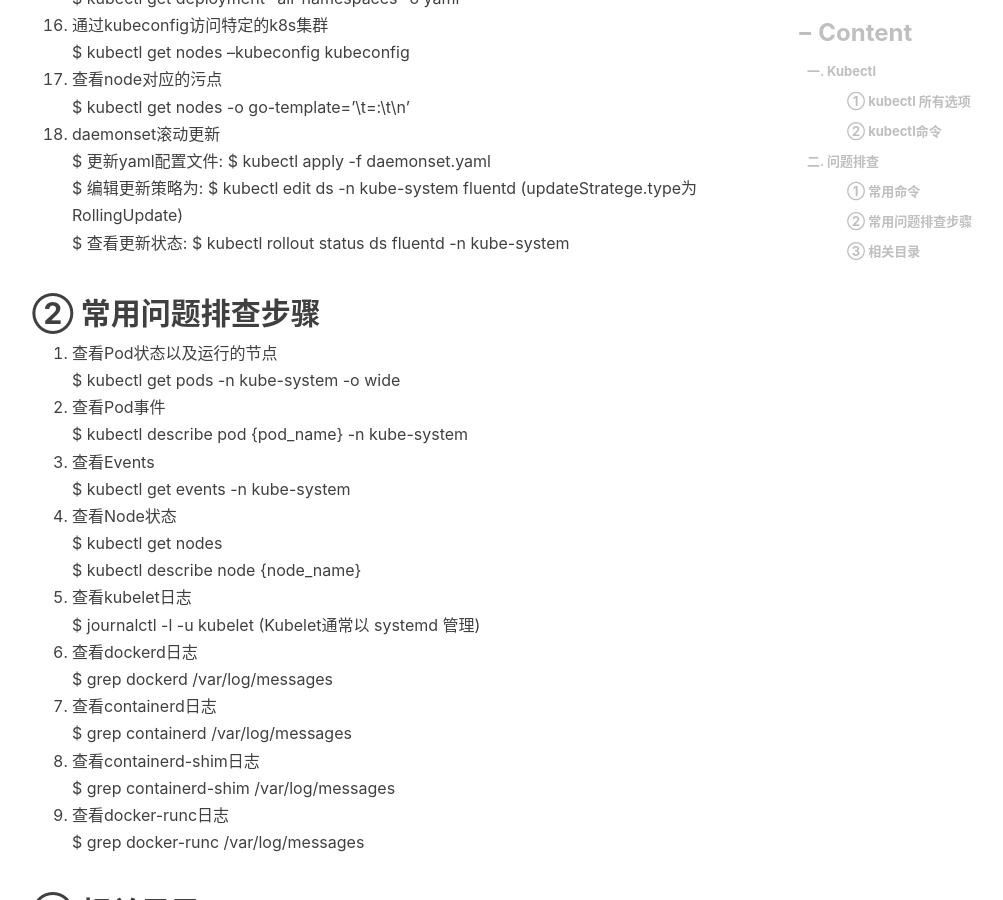
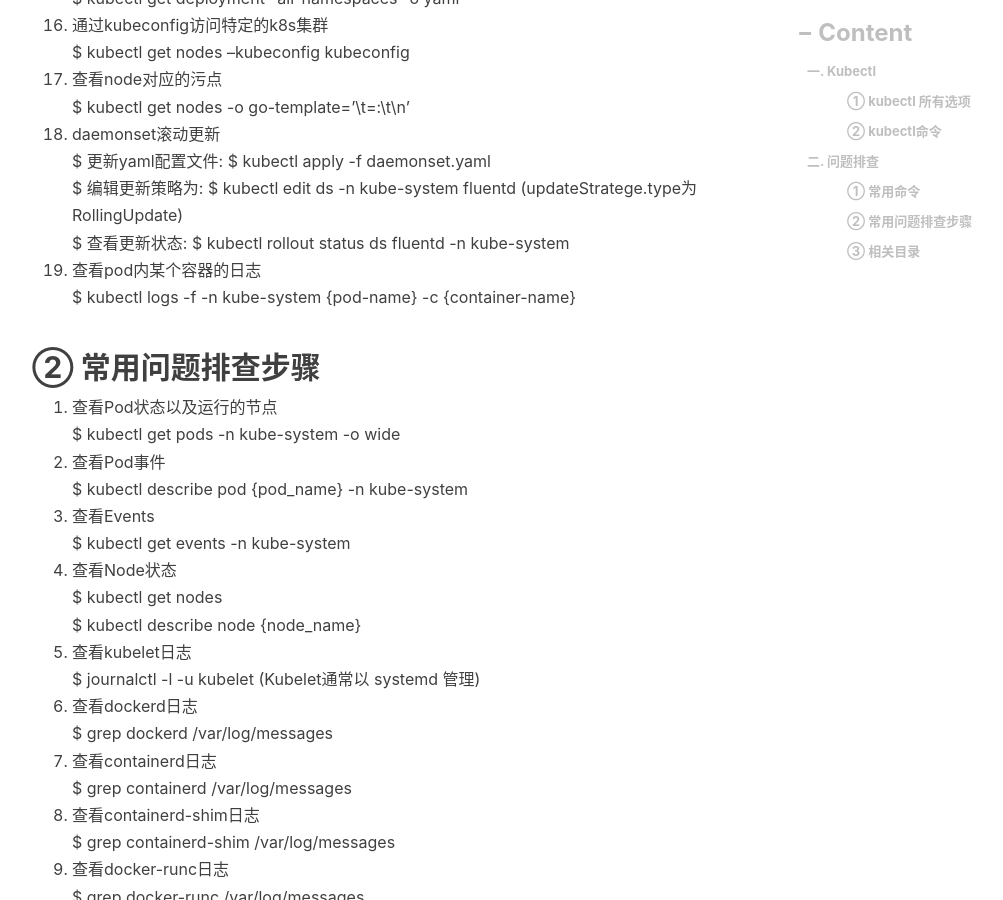
Before and after one commit to engru/chenguolin.github.io, a Jekyll site: the page built from _posts/2019-03-24-【K8s】K8s 运维和问题排查总结.md, in a window 1280 px wide and 900 px high, scrolled down 3785 px. Shown: the whole window, without its empty margins (233-1236 px from the left). Built offline with Jekyll 4.4.1, drawn with Linux system fonts in a browser that asks for light colours; nearby versions of some CDN libraries; comment, search, counter and statistics services are not loaded.

Commit message:
Update 2019-03-24-【K8s】K8s 运维和问题排查总结.md

```diff
--- a/_posts/2019-03-24-【K8s】K8s 运维和问题排查总结.md
+++ b/_posts/2019-03-24-【K8s】K8s 运维和问题排查总结.md
@@ -89,9 +89,9 @@ tags:          #标签
 11. curl请求k8s集群apiserver
    $ curl $APISERVER/api --header "Authorization: Bearer $TOKEN" —insecure
 12. kubeconfig配置说明
-   1). --certificate-authority: 集群公钥
-   2). --client-certification: 客户端证书
-   3). --client-key: 客户端私钥
+    1). --certificate-authority: 集群公钥
+    2). --client-certification: 客户端证书
+    3). --client-key: 客户端私钥
        注意: 客户端的证书需要使用集群公钥也就是--certificate-authority签署，否则是不会被集群认可的
        还可以使用token认证的方式与apiserver进行通信
 13. 查询某些pod的pod id
@@ -111,6 +111,8 @@ tags:          #标签
    $ 更新yaml配置文件: $ kubectl apply -f daemonset.yaml
    $ 编辑更新策略为: $ kubectl edit ds -n kube-system fluentd   (updateStratege.type为RollingUpdate)
    $ 查看更新状态: $ kubectl rollout status ds fluentd -n kube-system
+18. 查看pod内某个容器的日志
+   $ kubectl logs -f -n kube-system {pod-name} -c {container-name}
 
 ## ② 常用问题排查步骤
 1. 查看Pod状态以及运行的节点
```
